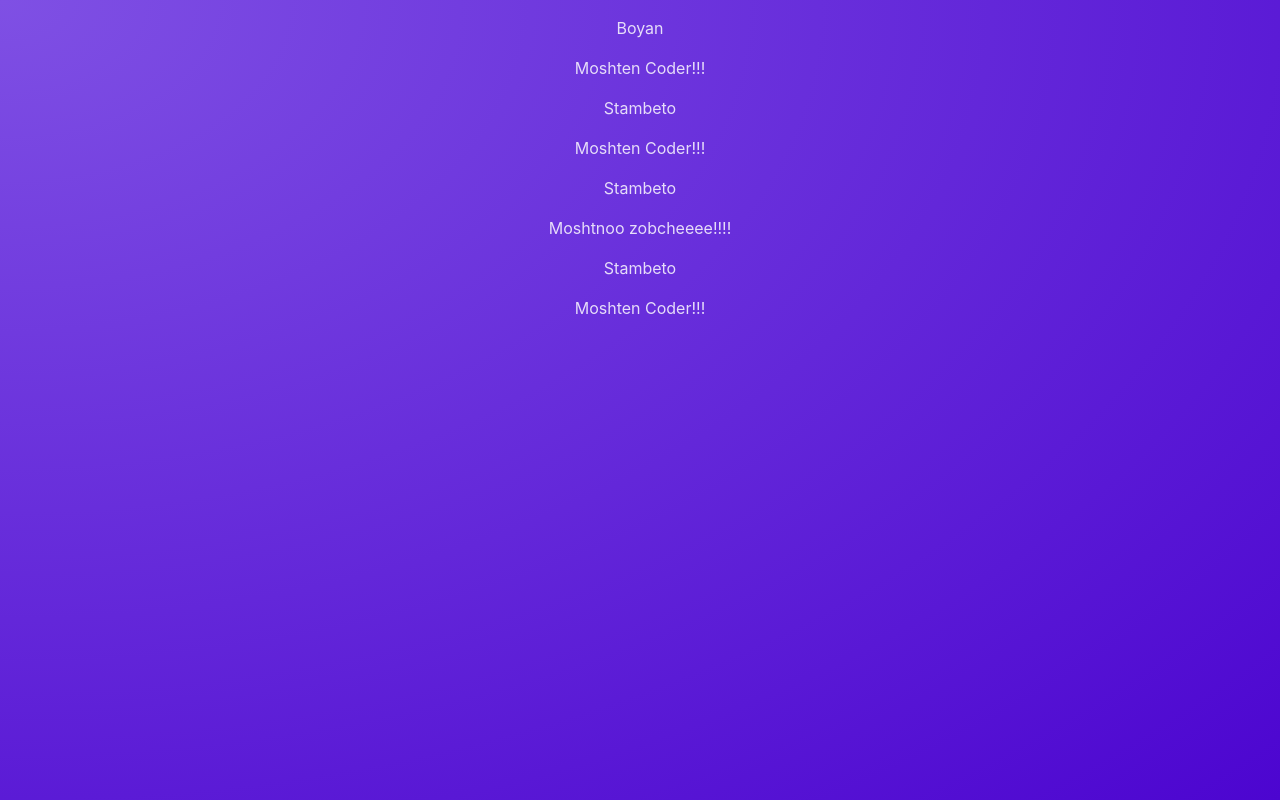
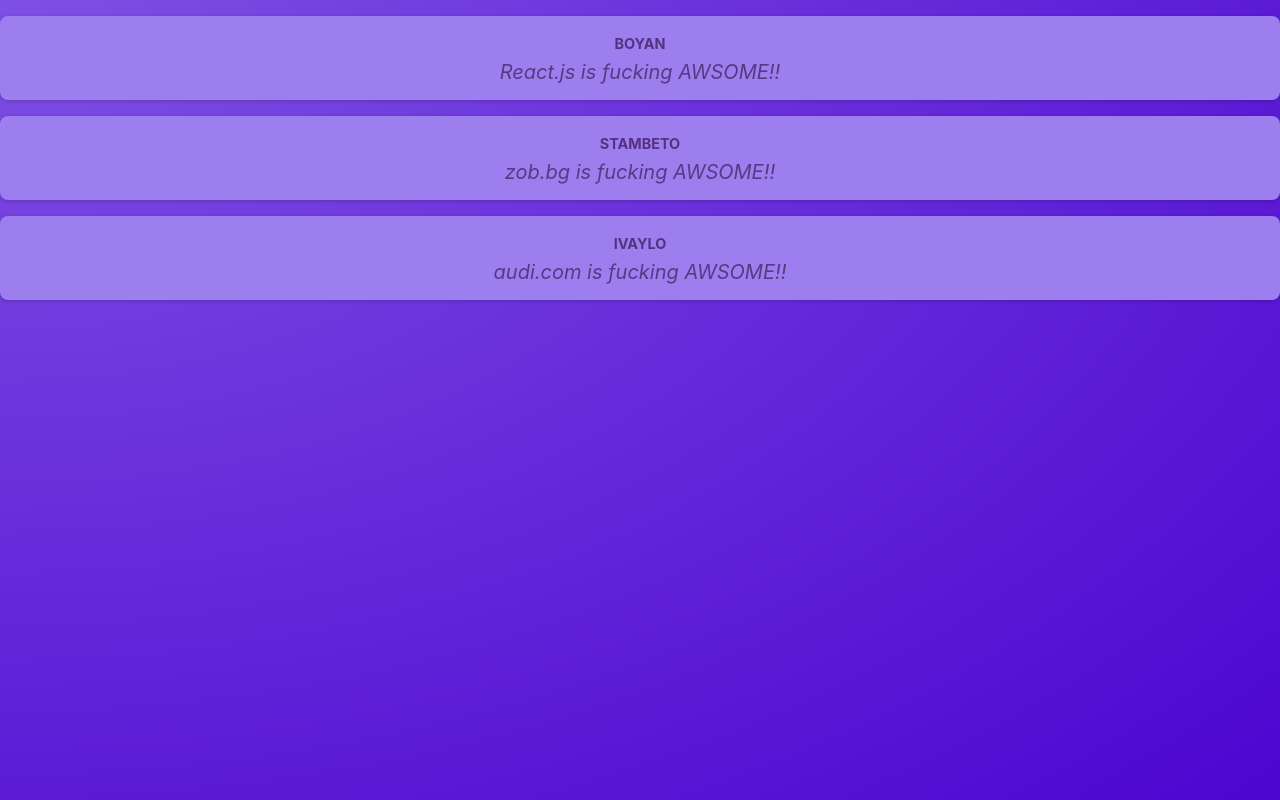
Before and after one commit to BoyanK95/yara2023, a React (Create React App) app in the folder React/contact-me-app/: page / in a window 1280 px wide. Built offline with nearby package versions, Linux system fonts and the light colour scheme.

Commit message:
Created Post.module.css and played around with probs

```diff
--- a/React/contact-me-app/src/App.js
+++ b/React/contact-me-app/src/App.js
@@ -3,12 +3,11 @@
 
 function App() {
     return (
-        <main>
-            <Post />
-            <Post />
-            <Post />
-            <Post />
-        </main>
+        <>
+            <Post author="Boyan" body="React.js is fucking AWSOME!!"/>
+            <Post author="Stambeto" body="zob.bg is fucking AWSOME!!"/>
+            <Post author="Ivaylo" body="audi.com is fucking AWSOME!!" />
+        </>
     );
 }
 
--- a/React/contact-me-app/src/components/Post.js
+++ b/React/contact-me-app/src/components/Post.js
@@ -1,14 +1,11 @@
-const names = ['Boyan', 'Stambeto'];
-const message = ['Moshten Coder!!!', 'Moshtnoo zobcheeee!!!!'];
+import classes from './Post.module.css'
 
-function Post() {
-    const chosenName = Math.random() > 0.5 ? names[0] : names[1];
-    const chosenMsg = Math.random() > 0.5 ? message[0] : message[1];
+function Post(props) {
 
     return (
-        <div>
-            <p>{chosenName}</p>
-            <p>{chosenMsg}</p>
+        <div className={classes.post}>
+            <p className={classes.author}>{props.author}</p>
+            <p className={classes.text}>{props.body}</p>
         </div>
     );
 }
--- /dev/null
+++ b/React/contact-me-app/src/components/Post.module.css
@@ -0,0 +1,35 @@
+.post {
+    margin: 1rem 0;
+    padding: 1rem;
+    background-color: #9c7eee;
+    border-radius: 8px;
+    box-shadow: 0 1px 4px rgba(0, 0, 0, 0.2);
+    animation: animate-in 1s ease-out forwards;
+  }
+
+  .author {
+    font-size: 0.9rem;
+    font-weight: bold;
+    color: #543280;
+    margin: 0;
+    text-transform: uppercase;
+  }
+
+  .text {
+    white-space: pre-wrap;
+    font-size: 1.25rem;
+    margin: 0.25rem 0 0 0;
+    color: #593884;
+    font-style: italic;
+  }
+
+  @keyframes animate-in {
+    from {
+      opacity: 0;
+      transform: translateY(1rem);
+    }
+    to {
+      opacity: 1;
+      transform: translateY(0);
+    }
+  }
```
Also changed, not shown: React/contact-me-app/src/index.css (line endings or trailing spaces).
